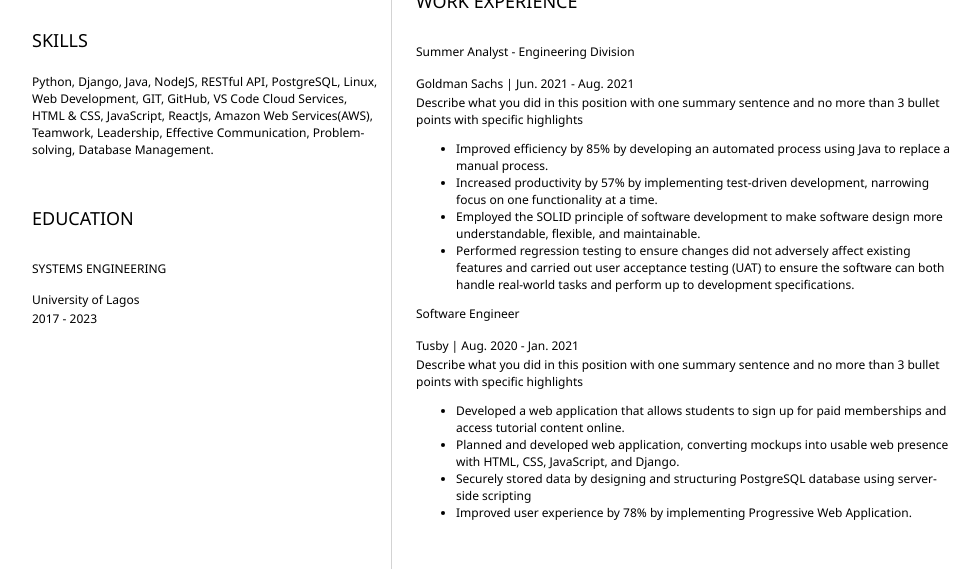
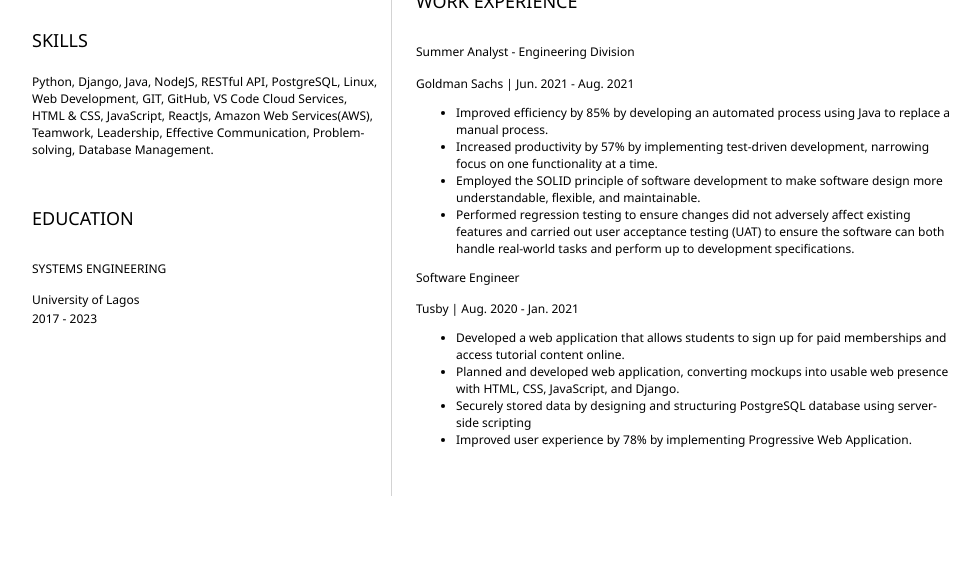
Before and after one commit to yemiemy/best-resume, a plain HTML site: page index.html in a window 1280 px wide. Shown: the part 329-898 px from the top of the page, without its empty margins (152-1132 px from the left). After the commit the page ends 825 px from the top, so only its background shows below. Drawn offline with Linux system fonts and the light colour scheme.

Commit message:
updated resume

```diff
--- a/index.html
+++ b/index.html
@@ -3,7 +3,7 @@
 <head>
     <link href="style.css" rel="stylesheet">
     <link rel="stylesheet" href="https://cdnjs.cloudflare.com/ajax/libs/font-awesome/5.15.4/css/all.min.css">
-    <title>Your Name resume</title>
+    <title>Olaoluwayemi Rasheed's resume</title>
 </head>
 
 <body>
@@ -61,10 +61,6 @@
                 <p>
                     Goldman Sachs | Jun. 2021 - Aug. 2021
                 </p>
-                <p>
-                    Describe what you did in this position with one summary sentence and no more than 3 bullet points
-                    with specific highlights
-                </p>
                 <ul>
                     <li>Improved efficiency by 85% by developing an automated process using Java to replace a manual
                     process.</li>
@@ -84,10 +80,6 @@
                 <p>
                     Tusby | Aug. 2020 - Jan. 2021
                 </p>
-                <p>
-                    Describe what you did in this position with one summary sentence and no more than 3 bullet points
-                    with specific highlights
-                </p>
                 <ul>
                     <li>Developed a web application that allows students to sign up for paid memberships and access tutorial content
                         online.
```
